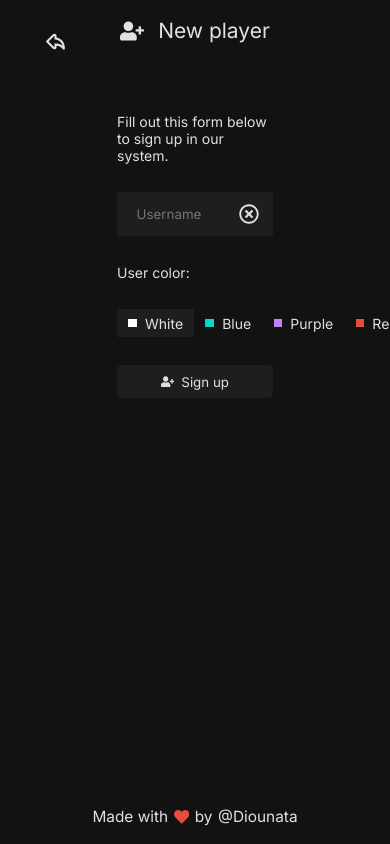
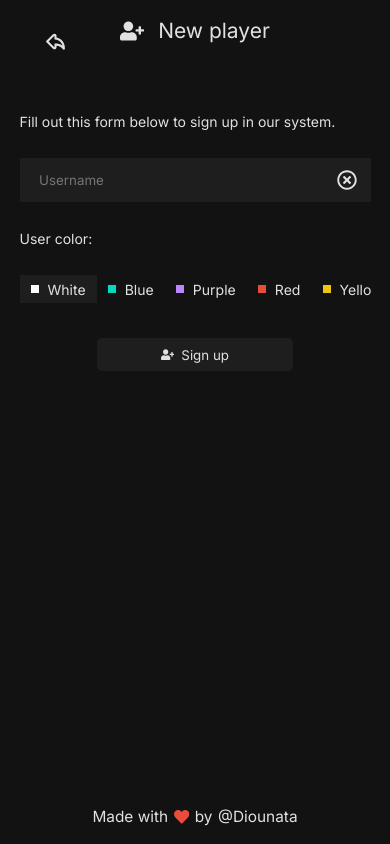
Before and after one commit to Diounata/tic-tac-toe, a Next.js app: page /players/new in a window 390 px wide. Built offline with nearby package versions, Linux system fonts and the light colour scheme.

Commit message:
Fix: edit/new player responsive

```diff
--- a/src/styles/Players/EditRoute.module.scss
+++ b/src/styles/Players/EditRoute.module.scss
@@ -1,6 +1,6 @@
 .redirecting {
-    width: 100%;
-    height: 100%;
+    width: 100vw;
+    height: 100vh;
 
     display: grid;
     place-items: center;
--- a/src/styles/Players/NewPlayer.module.scss
+++ b/src/styles/Players/NewPlayer.module.scss
@@ -5,6 +5,24 @@
 
     width: 40vw;
     margin-top: 5rem;
+
+    @media (max-width: 1000px) {
+        & {
+            width: 50vw;
+        }
+    }
+
+    @media (max-width: 800px) {
+        & {
+            width: 70vw;
+        }
+    }
+
+    @media (max-width: 420px) {
+        & {
+            width: 90vw;
+        }
+    }
 
     input[type='text'] {
         width: 100%;
@@ -49,6 +67,9 @@
 .colors {
     display: flex;
     justify-content: space-between;
+
+    overflow-x: auto;
+    padding-bottom: 0.5rem;
 
     label {
         display: flex;
```
